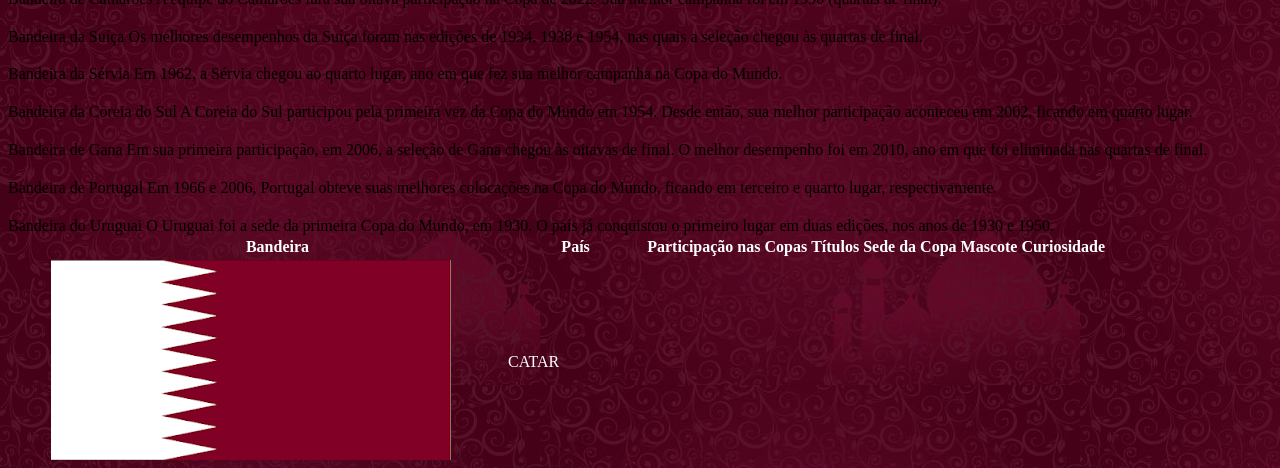
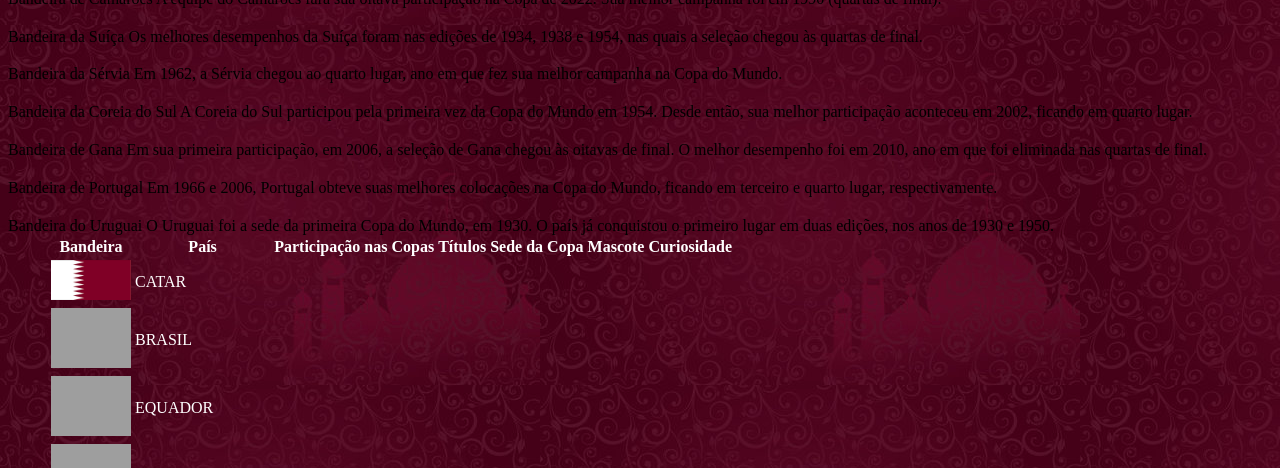
Before and after one commit to mrneumannprof/nacoes, a PHP site: page /bandeiras.html in a window 1280 px wide. Shown: the part 2495-2963 px from the top of the page. Run offline with PHP 8.4, Linux system fonts and the light colour scheme; grey boxes are pictures that could not be loaded.

Commit message:
tamanho bandeira

```diff
--- a/style.css
+++ b/style.css
@@ -70,6 +70,9 @@ td {
 #bandeira {
     width: 50px;
 }
+#bandeiras {
+    width: 80px;
+}
 .container {
     display: flex;
     align-items: center;
```
